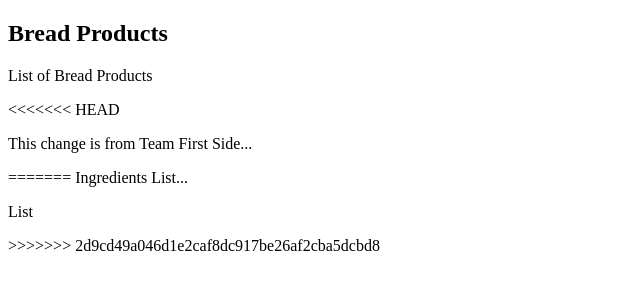
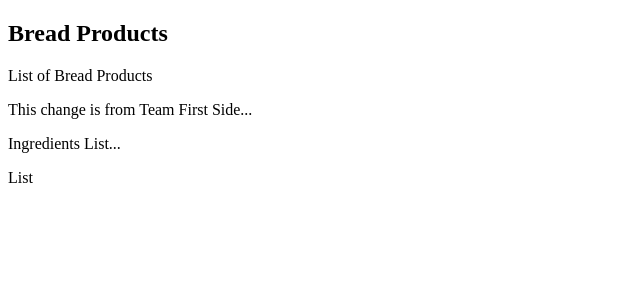
Before and after one commit to DivyaGarg33112/com.bread.demo, a plain HTML site: page WebContent/index.html in a window 1280 px wide. Shown: the whole page, without its empty margins (0-640 px from the left). Drawn offline with Linux system fonts and the light colour scheme.

Commit message:
Merge Resolved

```diff
--- a/WebContent/index.html
+++ b/WebContent/index.html
@@ -6,12 +6,9 @@
 <body>
 <h2>Bread Products</h2>
 <p>List of Bread Products</p>
-<<<<<<< HEAD
 <p>This change is from Team First Side... </p>
-=======
 
 <span>Ingredients List...</span>
 <p>List</p>
->>>>>>> 2d9cd49a046d1e2caf8dc917be26af2cba5dcbd8
 </body>
 </html>
```
